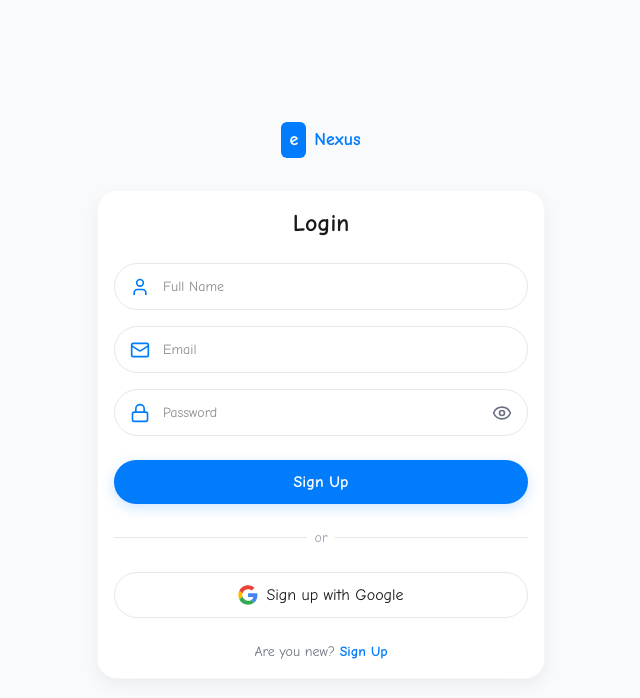
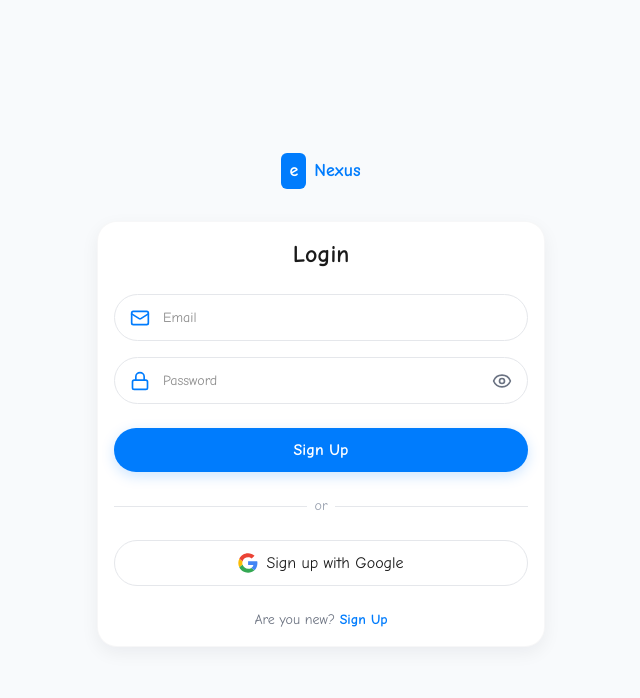
Before and after one commit to Kenny-204/Nexus, a Next.js app: page /login in a window 1280 px wide. Shown: the top 698 px of the page, without its empty margins (319-959 px from the left). Built offline with nearby package versions, Linux system fonts and the light colour scheme; no server answers.

Commit message:
login page

```diff
--- a/src/app/(auth)/login/page.tsx
+++ b/src/app/(auth)/login/page.tsx
@@ -1,4 +1,3 @@
-// app/(auth)/login/page.tsx
 "use client";
 
 import { motion } from "framer-motion";
@@ -24,18 +23,6 @@ export default function LoginPage() {
 
         <form className="space-y-4">
           {/* Full Name */}
-          <div className="relative">
-            <User
-              className="absolute left-4 top-3.5 text-[var(--color-primary)]"
-              size={20}
-            />
-            <input
-              type="text"
-              placeholder="Full Name"
-              className="input pl-12"
-              required
-            />
-          </div>
 
           {/* Email */}
           <div className="relative">
```
